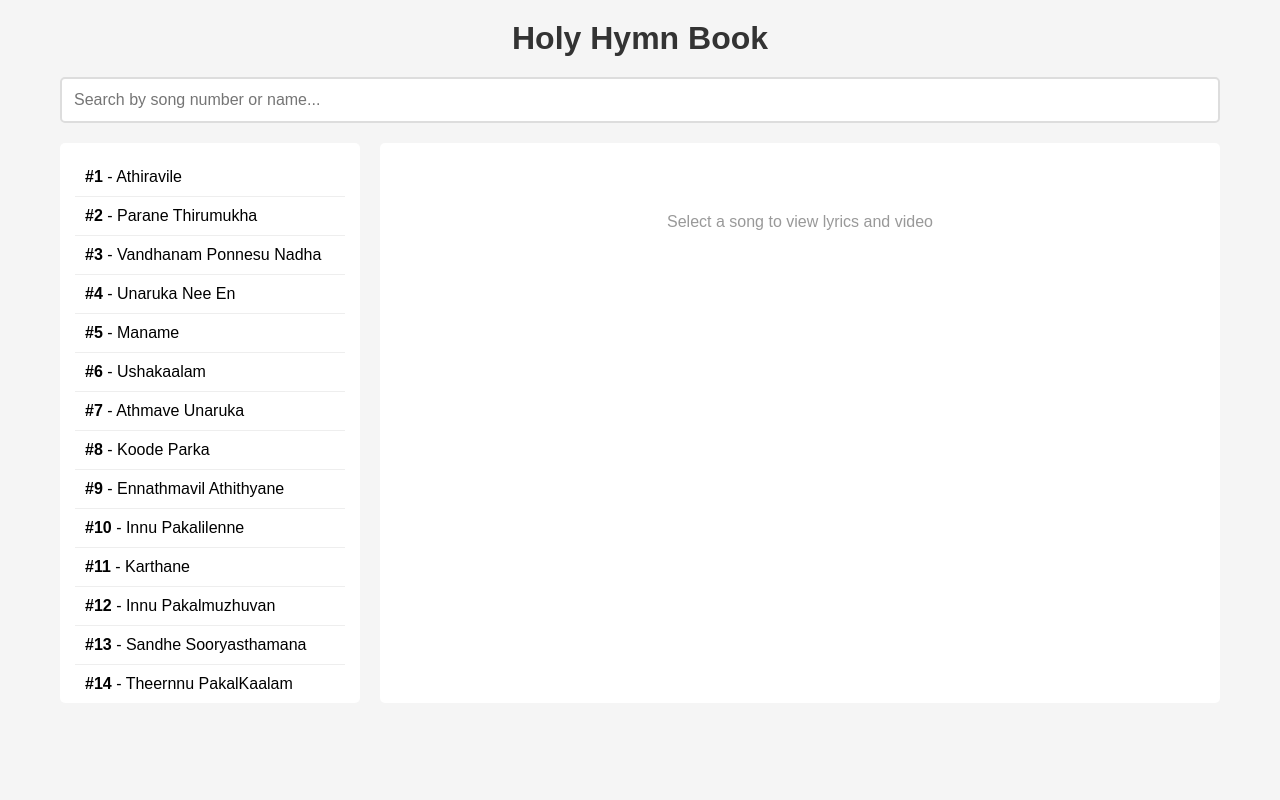
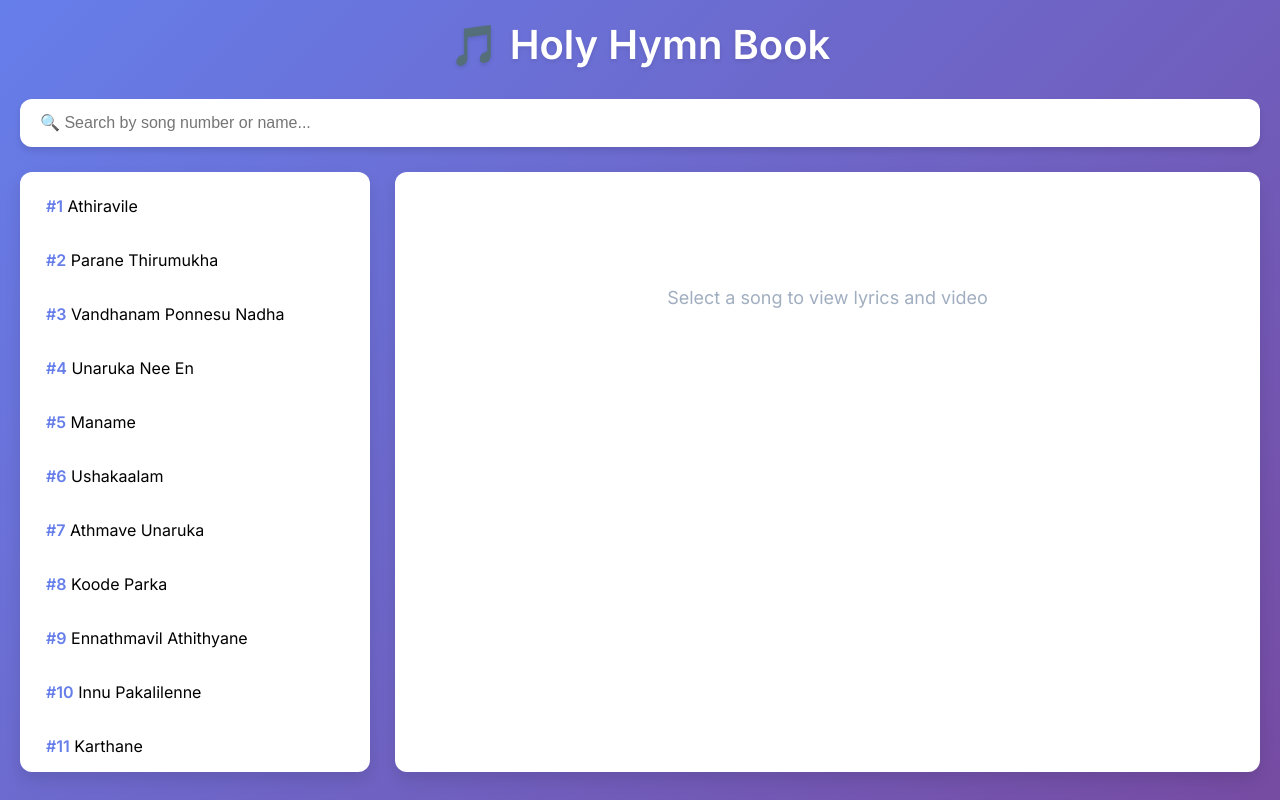
Before and after one commit to shibinj/Hymn_project, a plain HTML site: page index.html in a window 1280 px wide. Drawn offline with Linux system fonts and the light colour scheme.

Commit message:
updated the main page

```diff
--- a/index.html
+++ b/index.html
@@ -3,40 +3,159 @@
 <head>
     <meta charset="UTF-8">
     <meta name="viewport" content="width=device-width, initial-scale=1.0">
-    <title>Holy Hymn Book</title>
+    <title>Kristheeya Keerthanangal | ക്രിസ്തീയ കീർത്തനങ്ങൾ </title>
+    <link href="https://fonts.googleapis.com/css2?family=Crimson+Text:wght@400;600&family=Inter:wght@400;500;600&display=swap" rel="stylesheet">
     <style>
         * { margin: 0; padding: 0; box-sizing: border-box; }
-        body { font-family: Arial, sans-serif; padding: 20px; max-width: 1200px; margin: 0 auto; background: #f5f5f5; }
-        h1 { text-align: center; color: #333; margin-bottom: 20px; }
-        .search-box { margin-bottom: 20px; }
-        #searchInput { width: 100%; padding: 12px; font-size: 16px; border: 2px solid #ddd; border-radius: 5px; }
-        .container { display: grid; grid-template-columns: 300px 1fr; gap: 20px; }
-        .song-list { background: white; padding: 15px; border-radius: 5px; height: 70vh; overflow-y: auto; }
-        .song-item { padding: 10px; cursor: pointer; border-bottom: 1px solid #eee; }
-        .song-item small { color: #666; font-size: 13px; }
-        .song-item:hover { background: #f0f0f0; }
-        .song-item.active { background: #007bff; color: white; }
-        .song-item.active small { color: #e0e0e0; }
-        .song-display { background: white; padding: 20px; border-radius: 5px; height: 70vh; overflow-y: auto; }
-        .song-title { font-size: 24px; font-weight: bold; margin-bottom: 10px; color: #333; }
-        .song-lyrics { white-space: pre-wrap; line-height: 1.8; margin-bottom: 20px; }
-        .video-container { margin-top: 20px; }
-        iframe { width: 100%; height: 400px; border: none; border-radius: 5px; }
-        .no-song { text-align: center; color: #999; padding: 50px; }
+        body {
+            font-family: 'Inter', sans-serif;
+            padding: 20px;
+            max-width: 1400px;
+            margin: 0 auto;
+            background: linear-gradient(135deg, #667eea 0%, #764ba2 100%);
+            min-height: 100vh;
+        }
+        h1 {
+            text-align: center;
+            color: white;
+            margin-bottom: 30px;
+            font-size: 2.5rem;
+            font-weight: 600;
+            text-shadow: 0 2px 4px rgba(0,0,0,0.1);
+        }
+        .search-box {
+            margin-bottom: 25px;
+            position: relative;
+        }
+        #searchInput {
+            width: 100%;
+            padding: 15px 20px;
+            font-size: 16px;
+            border: none;
+            border-radius: 12px;
+            box-shadow: 0 4px 6px rgba(0,0,0,0.1);
+            transition: all 0.3s ease;
+        }
+        #searchInput:focus {
+            outline: none;
+            box-shadow: 0 6px 12px rgba(0,0,0,0.15);
+            transform: translateY(-2px);
+        }
+        .loading {
+            text-align: center;
+            color: white;
+            font-size: 18px;
+            padding: 20px;
+        }
+        .container {
+            display: grid;
+            grid-template-columns: 350px 1fr;
+            gap: 25px;
+        }
+        .song-list {
+            background: white;
+            padding: 10px;
+            border-radius: 12px;
+            height: 75vh;
+            overflow-y: auto;
+            box-shadow: 0 8px 16px rgba(0,0,0,0.1);
+        }
+        .song-list::-webkit-scrollbar { width: 8px; }
+        .song-list::-webkit-scrollbar-track { background: #f1f1f1; border-radius: 10px; }
+        .song-list::-webkit-scrollbar-thumb { background: #888; border-radius: 10px; }
+        .song-list::-webkit-scrollbar-thumb:hover { background: #555; }
+        .song-item {
+            padding: 14px 16px;
+            cursor: pointer;
+            border-radius: 8px;
+            margin-bottom: 6px;
+            transition: all 0.2s ease;
+        }
+        .song-item:hover {
+            background: #f8f9fa;
+            transform: translateX(4px);
+        }
+        .song-item strong {
+            color: #667eea;
+            font-weight: 600;
+        }
+        .song-item small {
+            color: #6c757d;
+            font-size: 13px;
+            display: block;
+            margin-top: 4px;
+        }
+        .song-item.active {
+            background: linear-gradient(135deg, #667eea 0%, #764ba2 100%);
+            color: white;
+            transform: translateX(4px);
+        }
+        .song-item.active strong { color: white; }
+        .song-item.active small { color: rgba(255,255,255,0.9); }
+        .song-display {
+            background: white;
+            padding: 35px;
+            border-radius: 12px;
+            height: 75vh;
+            overflow-y: auto;
+            box-shadow: 0 8px 16px rgba(0,0,0,0.1);
+        }
+        .song-display::-webkit-scrollbar { width: 8px; }
+        .song-display::-webkit-scrollbar-track { background: #f1f1f1; border-radius: 10px; }
+        .song-display::-webkit-scrollbar-thumb { background: #888; border-radius: 10px; }
+        .song-title {
+            font-size: 28px;
+            font-weight: 600;
+            margin-bottom: 20px;
+            color: #2d3748;
+            padding-bottom: 15px;
+            border-bottom: 3px solid #667eea;
+        }
+        .song-lyrics {
+            font-family: 'Crimson Text', serif;
+            white-space: pre-wrap;
+            line-height: 2;
+            margin-bottom: 30px;
+            font-size: 18px;
+            color: #4a5568;
+        }
+        .video-container {
+            margin-top: 30px;
+            border-radius: 12px;
+            overflow: hidden;
+            box-shadow: 0 4px 8px rgba(0,0,0,0.1);
+        }
+        iframe {
+            width: 100%;
+            height: 450px;
+            border: none;
+        }
+        .no-song {
+            text-align: center;
+            color: #a0aec0;
+            padding: 80px 20px;
+            font-size: 18px;
+        }
         @media (max-width: 768px) {
-            .container { grid-template-columns: 1fr; }
-            .song-list { height: 300px; }
+            body { padding: 15px; }
+            h1 { font-size: 2rem; margin-bottom: 20px; }
+            .container { grid-template-columns: 1fr; gap: 20px; }
+            .song-list { height: 40vh; }
+            .song-display { padding: 20px; height: auto; min-height: 50vh; }
+            iframe { height: 250px; }
         }
     </style>
 </head>
 <body>
-    <h1>Holy Hymn Book</h1>
+    <h1>🎵 Holy Hymn Book</h1>
 
     <div class="search-box">
-        <input type="text" id="searchInput" placeholder="Search by song number or name...">
+        <input type="text" id="searchInput" placeholder="🔍 Search by song number or name...">
     </div>
 
-    <div class="container">
+    <div class="loading" id="loading">Loading hymns...</div>
+
+    <div class="container" id="container" style="display: none;">
         <div class="song-list" id="songList"></div>
         <div class="song-display" id="songDisplay">
             <div class="no-song">Select a song to view lyrics and video</div>
@@ -52,10 +171,12 @@
             .then(res => res.json())
             .then(data => {
                 songs = data;
+                document.getElementById('loading').style.display = 'none';
+                document.getElementById('container').style.display = 'grid';
                 displaySongList(songs);
             })
             .catch(err => {
-                document.getElementById('songList').innerHTML = '<p style="color: red;">Error loading songs. Make sure songs.json exists.</p>';
+                document.getElementById('loading').innerHTML = '<p style="color: white;">❌ Error loading songs. Make sure songs.json exists.</p>';
             });
 
         // Search functionality
@@ -72,9 +193,13 @@
         // Display song list
         function displaySongList(songList) {
             const listEl = document.getElementById('songList');
+            if (songList.length === 0) {
+                listEl.innerHTML = '<p style="text-align: center; color: #999; padding: 20px;">No songs found</p>';
+                return;
+            }
             listEl.innerHTML = songList.map(song => `
                 <div class="song-item" onclick="selectSong(${song.number})">
-                    <strong>#${song.number}</strong> - ${song.name}${song.name2 ? '<br><small>' + song.name2 + '</small>' : ''}
+                    <strong>#${song.number}</strong> ${song.name}${song.name2 ? '<small>' + song.name2 + '</small>' : ''}
                 </div>
             `).join('');
         }
@@ -99,6 +224,9 @@
                     </iframe>
                 </div>
             `;
+
+            // Scroll to top of song display
+            document.getElementById('songDisplay').scrollTop = 0;
         }
     </script>
 </body>
```
